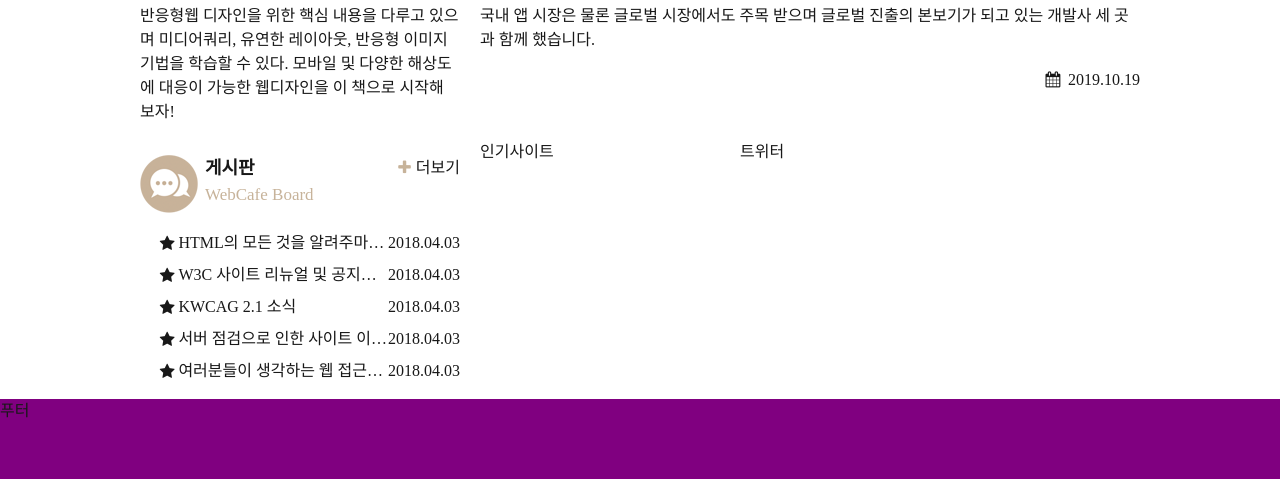
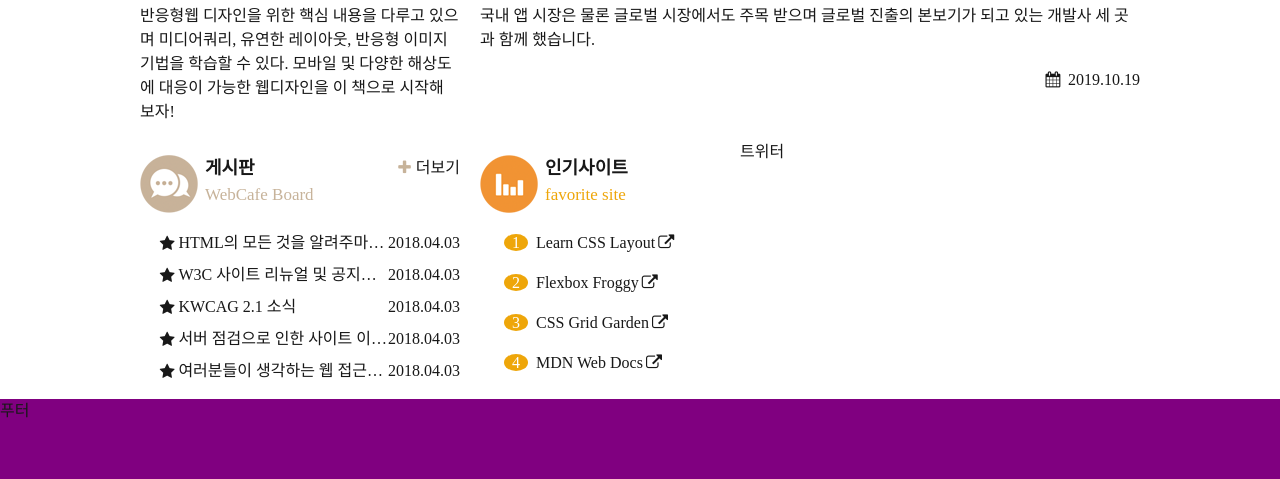
Before and after one commit to jdh0dv/Edu-RWD, a plain HTML site: page index.html in a window 1280 px wide. Shown: the part 778-1257 px from the top of the page. Drawn offline with Linux system fonts and the light colour scheme; a web font is replaced by a local one.

Commit message:
인기사이트 마크업 및 상세 디자인 완성

```diff
--- a/css/style.css
+++ b/css/style.css
@@ -224,6 +224,37 @@ input[type="search"]:focus::-moz-placeholder { /* Firefox 18- */
   right: 0;
 }
 /* 공통 인기사이트 */
+.favorite-list{
+  list-style-type: none;
+  counter-reset: 0;
+  padding-left: 1.5em;
+}
+.favorite-list li{
+  margin-top:1em;
+  counter-increment: number;
+}
+.favorite-list li::before {
+  content:counter(number);
+  padding:0 0.5em;
+  border-radius: 50%;
+  color:#fff;
+  margin-right: 0.5em;
+  background:#eea60a;
+}
+/* .favorite-list li:nth-child(1)::before {
+  content:'1';
+}
+.favorite-list li:nth-child(2)::before {
+  content:'2';
+}
+.favorite-list li:nth-child(3)::before {
+  content:'3';
+}
+.favorite-list li:nth-child(4)::before {
+  content:'4';
+} */
+
+
 
 /* 공통 트위터 */
 
--- a/index.html
+++ b/index.html
@@ -1,5 +1,6 @@
 <!DOCTYPE html>
 <html lang="ko-KR">
+
 <head>
   <meta charset="UTF-8">
   <meta name="viewport" content="width=device-width, initial-scale=1.0">
@@ -12,6 +13,7 @@
   <script src="./js/jquery.min.js" defer></script>
   <script src="./js/menu.js" defer></script>
 </head>
+
 <body>
   <div class="container">
     <header class="header">
@@ -88,12 +90,7 @@
           </span>
         </h2>
         <figure class="book-cover">
-          <img
-            class="responsive"
-            src="images/book_rwd.jpg"
-            alt=""
-            aria-labelledby="book-cover-caption"
-          />
+          <img class="responsive" src="images/book_rwd.jpg" alt="" aria-labelledby="book-cover-caption" />
           <figcaption id="book-cover-caption">
             반응형웹 핵심 가이드북 도서
           </figcaption>
@@ -127,11 +124,7 @@
             />
           </video> -->
           <div class="iframe-container video-16-9">
-            <iframe
-              class="iframe-video"
-              src="https://www.youtube.com/embed/0Jw7OBkkfzo"
-              allowfullscreen
-            ></iframe>
+            <iframe class="iframe-video" src="https://www.youtube.com/embed/0Jw7OBkkfzo" allowfullscreen></iframe>
           </div>
           <figcaption class="a11y-hidden">구글 개발자 이야기</figcaption>
         </figure>
@@ -170,20 +163,28 @@
             <time datetime="2018-04-04T12:34:12">2018.04.03</time>
           </li>
           <li class="icon-star">
-            <a href="#"
-              >여러분들이 생각하는 웹 접근성에 대해 이야기를 나누어 봅시다.</a
-            >
+            <a href="#">여러분들이 생각하는 웹 접근성에 대해 이야기를 나누어 봅시다.</a>
             <time datetime="2018-04-04T12:34:12">2018.04.03</time>
           </li>
         </ul>
-        <a href="#" class="board-more" aria-labelledby="board" title="게시판으로 이동"
-          ><span class="icon-plus point-color-brown" aria-hidden="true"></span>더보기</a
-        >
+        <a href="#" class="board-more" aria-labelledby="board" title="게시판으로 이동"><span
+            class="icon-plus point-color-brown" aria-hidden="true"></span>더보기</a>
       </section>
-      <section class="favorite">인기사이트</section>
+      <section class="favorite">
+        <h2 class="favorite-heading ir ir-favorite">
+          인기사이트<span class="en-block point-color-orange">favorite site</span>
+        </h2>
+        <ol class="favorite-list">
+          <li><a href="http://ko.learnlayout.com/" target="_blank" title="새창으로 열기">Learn CSS Layout<span class="icon-link-ext" aria-hidden="true"></span></a></li>
+          <li><a href="http://flexboxfroggy.com" target="_blank" title="새창으로 열기">Flexbox Froggy<span class="icon-link-ext" aria-hidden="true"></span></a></li>
+          <li><a href="http://cssgridgarden.com" target="_blank" title="새창으로 열기">CSS Grid Garden<span class="icon-link-ext" aria-hidden="true"></span></a></li>
+          <li><a href="https://developer.mozilla.org/ko/" target="_blank" title="새창으로 열기">MDN Web Docs<span class="icon-link-ext" aria-hidden="true"></span></a></li>
+        </ol>
+      </section>
       <article class="twitter">트위터</article>
     </main>
     <footer class="footer">푸터</footer>
   </div>
 </body>
+
 </html>
```
